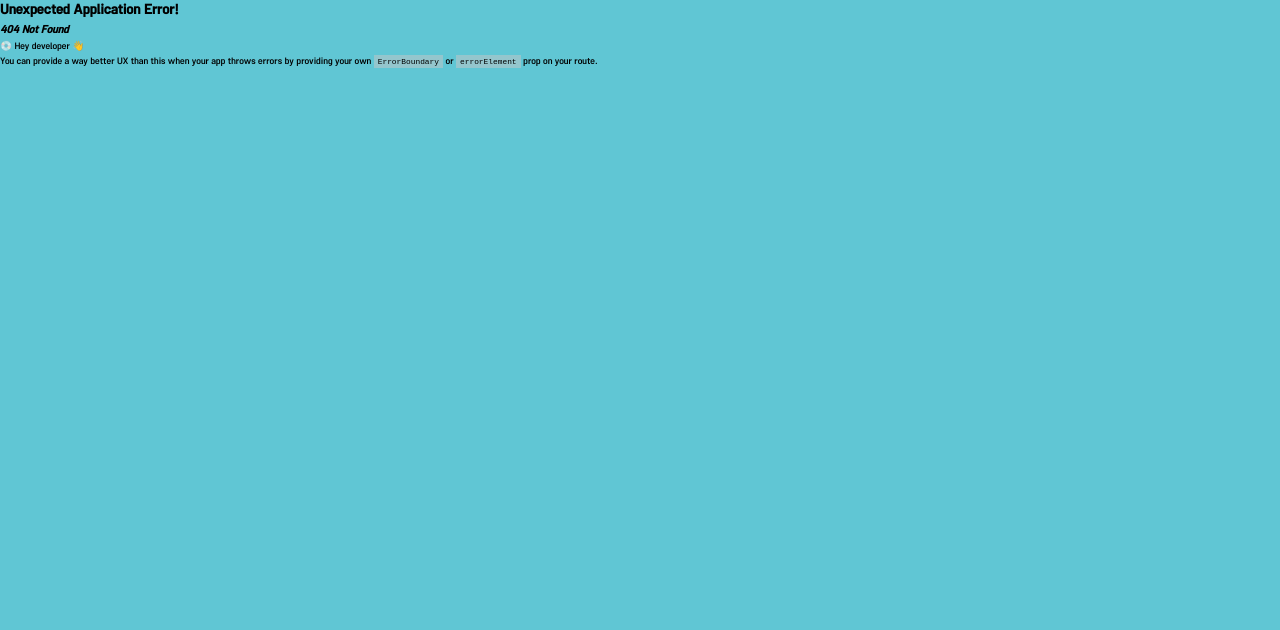
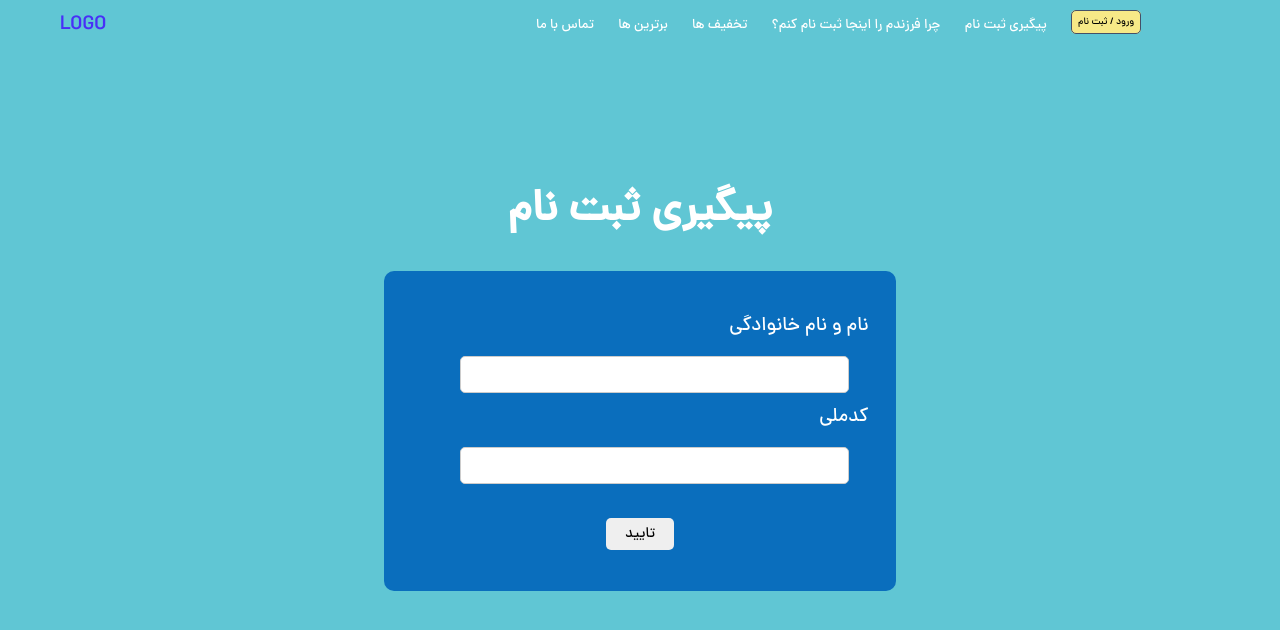
Before and after one commit to mahdi-z-CMD/react-test, a React (Create React App) app: page /Peygiri in a window 1280 px wide. Before the commit this address had no page. Shown: the top 630 px of the page. Built offline with nearby package versions, Linux system fonts and the light colour scheme.

Commit message:
peygiri added

```diff
--- a/src/Navbar.jsx
+++ b/src/Navbar.jsx
@@ -26,7 +26,7 @@
           <Link to="/Login" className='login-btn'>ورود / ثبت نام </Link>
         </li>
         <li className="nav-item">
-          <a href="#about" className="nav-link" onClick={closeMenu}>پیگیری ثبت نام</a>
+          <Link to="/Peygiri" className='nav-link'>پیگیری ثبت نام</Link>
         </li>
         <li className="nav-item">
           <Link to="/Aboutus" className='nav-link'>چرا فرزندم را اینجا ثبت نام کنم؟</Link>
--- /dev/null
+++ b/src/Peygiri.jsx
@@ -0,0 +1,24 @@
+import React, { useState } from 'react';
+import './style-peygiri.css';
+import { Link } from 'react-router-dom';
+import Navbar from './Navbar';
+
+function Peygiri() {
+  return (
+    <>
+    <Navbar></Navbar>
+    <h1 className='peygirih1'>پیگیری ثبت نام</h1>
+    <div className="peygiriform">
+        <div className="formpey">
+            <label htmlFor="">نام و نام خانوادگی</label>
+            <input type="text" name="name" id="khanevadei" />
+            <label htmlFor="">کدملی</label>
+            <input type="text" name="name" id="khanevadei" />
+            <button type="submit">تایید</button>
+        </div>
+    </div>
+    </>
+  );
+}
+
+export default Peygiri;
--- a/src/index.js
+++ b/src/index.js
@@ -11,6 +11,7 @@
 import Singin from './Singin'
 import Aboutus from './Aboutus';
 import Bartarin from './Bartarin';
+import Peygiri from './Peygiri';
 import {
   createBrowserRouter,
   RouterProvider,
@@ -49,6 +50,10 @@
     path: "Bartarin",
     element: <Bartarin/>,
   },
+  {
+    path: "Peygiri",
+    element: <Peygiri/>,
+  },
 ]);
 
 const root = ReactDOM.createRoot(document.getElementById('root'));
--- a/src/style-contact.css
+++ b/src/style-contact.css
@@ -10,7 +10,6 @@
 }
 .contactus h1{
     border-bottom: 1px solid #E2E8F0;
-    box-shadow: 0 1px 2px 0 rgba(0,0,0,.3);
     width: 80%;
 }
 .contactus h1 img{
--- /dev/null
+++ b/src/style-peygiri.css
@@ -0,0 +1,50 @@
+.peygirih1{
+    margin-top: 10%;
+    font-size: 4.5rem;
+    color: white;
+    display: flex;
+    justify-content: center;
+}
+.peygiriform{
+    margin-top: 2%;
+    width: 100%;
+    display: flex;
+    justify-content: center;
+}
+.formpey{
+    direction: rtl;
+    padding: 1.5%;
+    padding-right: 1%;
+    padding-left: 1%;
+    border-radius: 10px;
+    flex-direction: column;
+    align-items: flex-start;
+    display: flex;
+    justify-content: center;
+    background-color: rgba(10, 110, 189, 1);
+    width: 40%;
+    height: 40vh;
+}
+.formpey label{
+    color: white;
+    margin-right: 3%;
+    font-size: 2rem;
+}
+.formpey input{
+    width: 80%;
+    margin-right: 7%;
+    margin-top: 3%;
+}
+.formpey button{
+    margin-top: 5%;
+    margin-right: auto;
+    margin-left: auto;
+    padding: 1%;
+    padding-right: 4%;
+    padding-left: 4%;
+    font-family: 'dana';
+    border-radius: 5px;
+    border: none;
+    font-size: 1.5rem;
+    cursor: pointer;
+}
```
